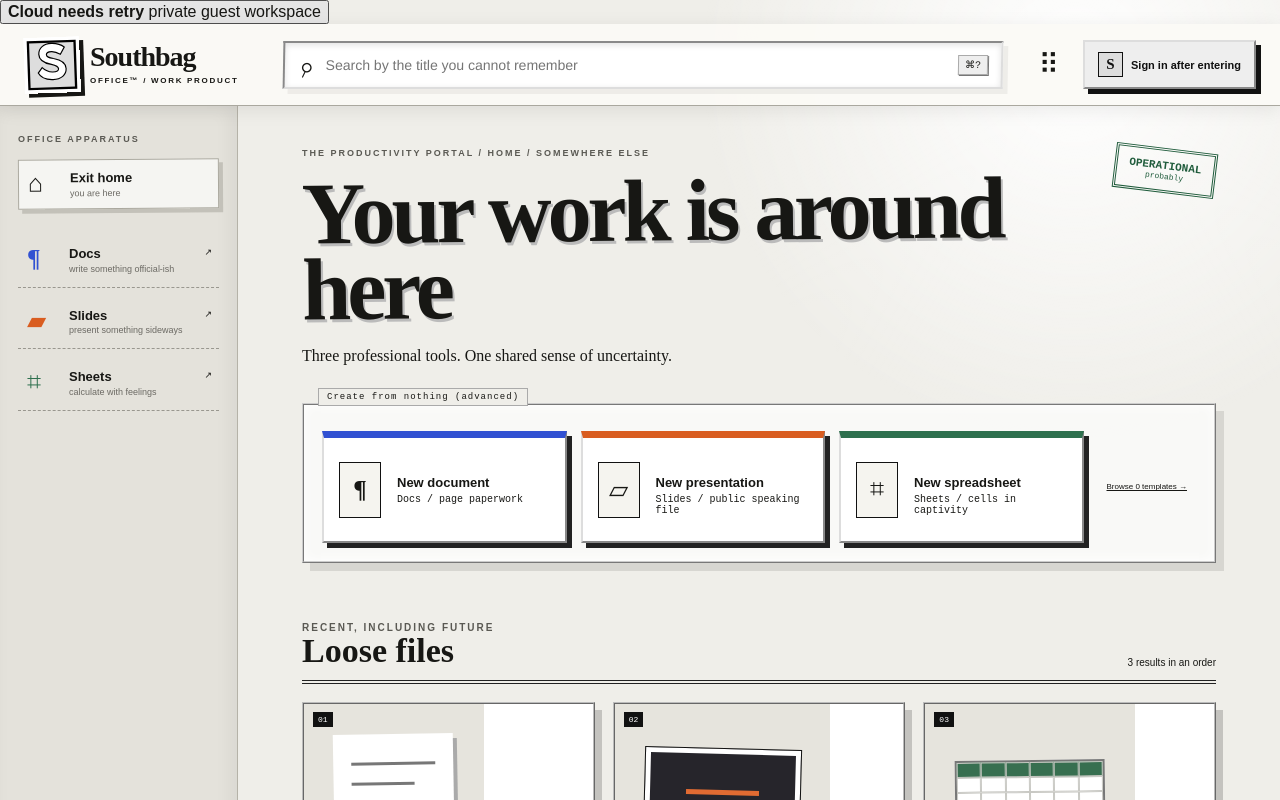
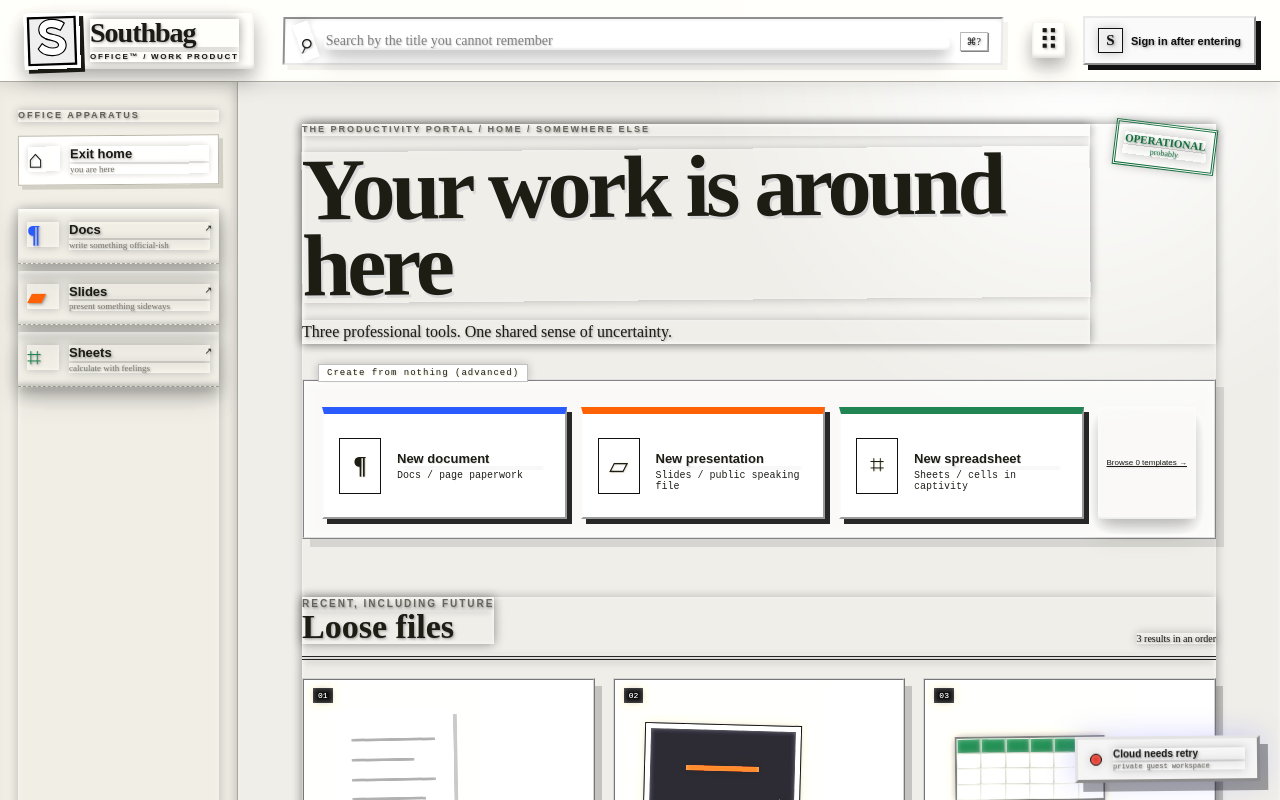
Before and after one commit to SouthbagHQ/office, a SvelteKit app: page / in a window 1280 px wide. Shown: the top 800 px of the page. Built offline with nearby package versions, Linux system fonts and the light colour scheme.

Commit message:
(codex) apply Southbag shadows throughout

```diff
--- a/src/routes/app.css
+++ b/src/routes/app.css
@@ -18,6 +18,25 @@ button, a { -webkit-tap-highlight-color: transparent; }
 button { color: inherit; }
 
 .office-app { min-height: 100vh; background: radial-gradient(circle at 84% 6%, #fff 0, transparent 25%), #efeee9; }
+:where(.office-app *) {
+  font-family: "Times New Roman", Times, serif;
+  box-shadow: 0 0 10px rgba(0, 0, 0, .22), inset 0 0 5px rgba(255, 255, 255, .34);
+  text-shadow: 1px 1px 2px rgba(0, 0, 0, .27), 2px 2px 4px rgba(0, 0, 0, .12);
+  filter: brightness(1.025) saturate(1.06);
+}
+:where(.office-app button, .office-app input, .office-app textarea, .office-app select, .office-app a) {
+  border-radius: 0;
+  box-shadow:
+    0 8px 16px rgba(0, 0, 0, .24),
+    0 12px 28px rgba(0, 0, 0, .12),
+    inset 0 -2px 4px rgba(0, 0, 0, .16),
+    inset 0 2px 5px rgba(255, 255, 255, .55);
+}
+.cloud-status { position: fixed; z-index: 90; right: 20px; bottom: 18px; min-width: 185px; display: grid; grid-template-columns: 15px 1fr; gap: 0 8px; padding: 9px 12px; border: 3px outset #ddd; background: #efefef; text-align: left; cursor: pointer; transform: rotate(-.6deg); box-shadow: 8px 9px 0 rgba(0,0,0,.34), 0 0 28px rgba(100,100,255,.26) !important; }
+.cloud-status i { grid-row: 1/3; align-self: center; width: 12px; height: 12px; border: 1px solid #111; border-radius: 50%; background: #777; }
+.cloud-status strong { font: 700 10px/1.2 Arial,sans-serif; }.cloud-status span { margin-top: 2px; font: 7px monospace; color: #5f5d57; }
+.cloud-saved i { background: #2e704e; }.cloud-saving i,.cloud-loading i { background: #d89b28; animation: cloud-pulse .8s steps(2,end) infinite; }.cloud-offline i { background: #777; }.cloud-error i { background: #c9362b; }
+@keyframes cloud-pulse { 50% { opacity: .2; transform: scale(.65); } }
 .global-header { height: 82px; display: flex; align-items: center; gap: 18px; padding: 12px 24px; border-bottom: 1px solid #aaa89f; background: rgba(251,250,246,.94); position: sticky; top: 0; z-index: 20; box-shadow: 0 4px 18px rgba(0,0,0,.08); }
 .brand { display: flex; align-items: center; gap: 10px; width: 230px; border: 0; background: none; padding: 0; text-align: left; cursor: pointer; }
 .brand img { width: 56px; height: 56px; box-shadow: 4px 4px 0 #171714; transform: rotate(-2deg); }
@@ -100,6 +119,7 @@ kbd { padding: 3px 6px; border: 1px solid #aaa; box-shadow: 1px 1px 0 #777; back
 .ruler { width: min(816px,calc(100% - 70px)); height: 25px; display: flex; align-items: end; justify-content: space-between; margin: 12px auto 0; padding: 0 5px; border: 1px inset #ccc; background: repeating-linear-gradient(90deg,#999 0 1px,transparent 1px 38px),#efeee9; font: 7px monospace; }.ruler i { height: 8px; width: 1px; background:#444; }
 .document-canvas { flex: 1; min-height: 700px; padding: 22px 30px 80px; overflow: auto; background: #c6c5c1; }
 .document-page { width: min(816px,calc(100vw - 80px)); min-height: 1056px; margin: 0 auto; padding: 92px 88px; border: 1px solid #999; background: white; box-shadow: 3px 5px 18px rgba(0,0,0,.3); outline: 0; color: #111; font: 16px/1.65 'Times New Roman',serif; }
+.document-page *, .spreadsheet *, .slide-stage * { filter: none; }
 .document-page h1 { margin: 0 0 28px; font-size: 38px; line-height: 1; }.document-page h2 { margin-top: 30px; font-size: 24px; }.document-page p { margin: 0 0 14px; }
 @media print { .editor-titlebar,.toolbar,.find-box,.ruler,.editor-status { display:none!important; }.document-canvas { padding:0;background:white; }.document-page { border:0;box-shadow:none;margin:0;transform:none!important; } }
 
@@ -118,5 +138,5 @@ kbd { padding: 3px 6px; border: 1px solid #aaa; box-shadow: 1px 1px 0 #777; back
   .file-grid { grid-template-columns:repeat(2,minmax(210px,1fr)); }.creation-zone { grid-template-columns:repeat(3,1fr); }.template-decoy { grid-column:1/-1;max-width:none; }.save-state { display:none; }.slides-workspace { grid-template-columns:145px minmax(420px,1fr); }.design-panel { display:none; }.sheet-area { grid-template-columns:1fr; }.chart-panel { display:none; }
 }
 @media (max-width: 700px) {
-  .global-header { height:auto;flex-wrap:wrap;padding:10px; }.brand { width:auto; }.brand span { display:none; }.global-search { order:3;flex-basis:100%; }.shell-grid { grid-template-columns:76px minmax(0,1fr); }.app-sidebar { padding:20px 8px; }.sidebar-label,.nav-home strong,.nav-home small,.app-nav strong,.app-nav small,.storage span:last-child,.help-link,.watching { display:none; }.nav-home,.app-nav button { grid-template-columns:1fr;place-items:center; }.nav-home span,.app-nav button>span { grid-row:auto; }.main-content { padding:30px 14px; }.home-header h1 { font-size:48px;letter-spacing:-2px; }.status-stamp { display:none; }.creation-zone { grid-template-columns:1fr; }.create-card { min-height:85px; }.file-grid { grid-template-columns:1fr; }.editor-titlebar { flex-wrap:wrap;padding:8px; }.title-stack { order:3;flex-basis:100%; }.share-button,.present-button { margin-left:auto;font-size:7px; }.toolbar { padding-inline:7px; }.document-page { width:calc(100vw - 34px);padding:50px 32px; }.document-canvas { padding-inline:8px; }.slides-workspace { grid-template-columns:95px minmax(380px,1fr); }.slide-stage-wrap { align-items:flex-start;padding:20px; }.slide-rail { padding-inline:5px; }.mini-slide { padding:3px; }.editor-status { gap:8px; }.editor-status span:nth-child(2),.editor-status span:nth-child(3) { display:none; }
+  .global-header { height:auto;flex-wrap:wrap;padding:10px; }.brand { width:auto; }.brand span { display:none; }.global-search { order:3;flex-basis:100%; }.shell-grid { grid-template-columns:76px minmax(0,1fr); }.app-sidebar { padding:20px 8px; }.sidebar-label,.nav-home strong,.nav-home small,.app-nav strong,.app-nav small,.storage span:last-child,.help-link,.watching { display:none; }.nav-home,.app-nav button { grid-template-columns:1fr;place-items:center; }.nav-home span,.app-nav button>span { grid-row:auto; }.main-content { padding:30px 14px 80px; }.home-header h1 { font-size:48px;letter-spacing:-2px; }.status-stamp { display:none; }.creation-zone { grid-template-columns:1fr; }.create-card { min-height:85px; }.file-grid { grid-template-columns:1fr; }.editor-titlebar { flex-wrap:wrap;padding:8px; }.title-stack { order:3;flex-basis:100%; }.share-button,.present-button { margin-left:auto;font-size:7px; }.toolbar { padding-inline:7px; }.document-page { width:calc(100vw - 34px);padding:50px 32px; }.document-canvas { padding-inline:8px; }.slides-workspace { grid-template-columns:95px minmax(380px,1fr); }.slide-stage-wrap { align-items:flex-start;padding:20px; }.slide-rail { padding-inline:5px; }.mini-slide { padding:3px; }.editor-status { gap:8px; }.editor-status span:nth-child(2),.editor-status span:nth-child(3) { display:none; }.cloud-status { right:8px;bottom:8px;min-width:150px; }
 }
```
